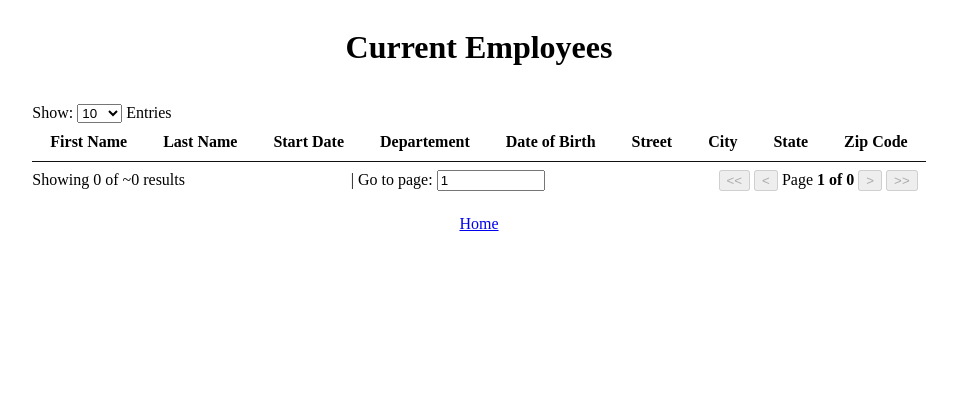
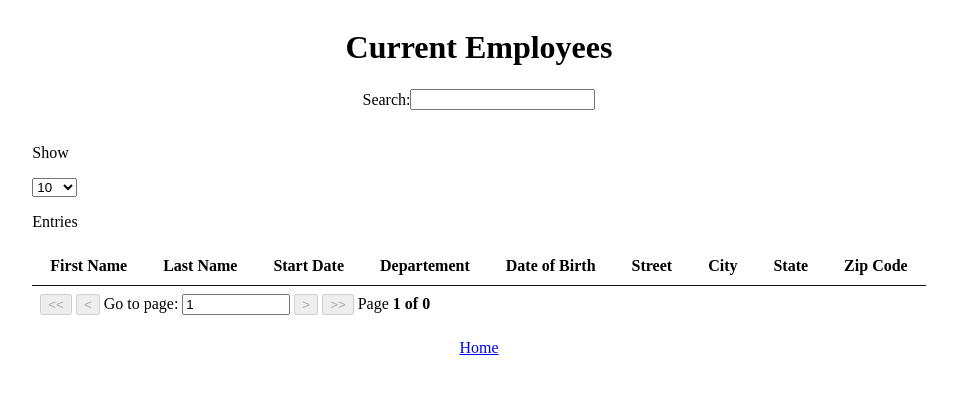
Before and after one commit to Jysai/JCL_14_1, a React (Create React App) app: page /list in a window 1280 px wide. Shown: the top 394 px of the page, without its empty margins (161-1118 px from the left). Built offline with nearby package versions, Linux system fonts and the light colour scheme.

Commit message:
intégration du moteur de recherche pour la table et changement du format de la date

```diff
--- a/src/components/DateBirthPicker.js
+++ b/src/components/DateBirthPicker.js
@@ -8,14 +8,17 @@ const DateBirthPicker = () => {
   const dispatch = useDispatch();
 
   const selectDate = (e) => {
+
+    const selectDate = new Date(e.target.value).toLocaleDateString("fr")
+
     const data = {
       ...user,
-      birthDate: e.target.value,
+      birthDate: selectDate
     };
     dispatch(userInfos(data));
   };
 
-  return <input type="date" id="date" onChange={selectDate} />;
+  return <input type="date" id="date" timezone="[[timezone]]" onChange={selectDate} />;
 };
 
 export default DateBirthPicker;
--- a/src/components/DateStartPicker.js
+++ b/src/components/DateStartPicker.js
@@ -7,10 +7,17 @@ const DateStartPicker = () => {
 
   const dispatch = useDispatch();
 
+
+
   const selectDate = (e) => {
+
+    const selectDate = new Date(e.target.value).toLocaleDateString("fr")
+
+
+
     const data = {
       ...user,
-      startDate: e.target.value,
+      startDate: selectDate
     };
     dispatch(userInfos(data));
   };
--- a/src/components/TableEmployeesLib.js
+++ b/src/components/TableEmployeesLib.js
@@ -1,8 +1,10 @@
-import React from "react";
+import React, { useRef, useState } from "react";
 import styled from "styled-components";
 import { useTable, usePagination, useSortBy } from "react-table";
 import { useSelector } from "react-redux";
 import { selectUserArray } from "../feature/arrayUserSlice";
+
+
 
 // import makeData from "./makeData";
 
@@ -30,16 +32,9 @@ const Styles = styled.div`
   }
 `;
 
-// Let's add a fetchData method to our Table component that will be used to fetch
-// new data when pagination state changes
-// We can also add a loading state to let our table know it's loading new data
-function Table({
-  columns,
-  data,
-  fetchData,
-  loading,
-  pageCount: controlledPageCount,
-}) {
+
+function Table({ columns, data }) {
+
   const {
     getTableProps,
     getTableBodyProps,
@@ -54,104 +49,97 @@ function Table({
     nextPage,
     previousPage,
     setPageSize,
-    // Get the state from the instance
-    state: { pageIndex, pageSize },
+    state: {
+      pageIndex,
+      pageSize,
+    },
   } = useTable(
     {
       columns,
       data,
-      initialState: { pageIndex: 0 }, // Pass our hoisted table state
-      manualPagination: true, // Tell the usePagination
-      // hook that we'll handle our own data fetching
-      // This means we'll also have to provide our own
-      // pageCount.
-      pageCount: controlledPageCount,
+
+
+      disableMultiSort: true,
     },
+
     useSortBy,
     usePagination
-
   );
 
-  // Listen for changes in pagination and use the state to fetch our new data
-  React.useEffect(() => {
-    fetchData({ pageIndex, pageSize });
-  }, [fetchData, pageIndex, pageSize]);
+  return (
 
-  // Render the UI for your table
-  return (
     <>
-       <span>
-          Show:
 
-        </span>{" "}
+    <div><p>Show</p>
+       {" "}
        <select
           value={pageSize}
           onChange={(e) => {
             setPageSize(Number(e.target.value));
           }}
         >
+
           {[10, 20, 50, 100].map((pageSize) => (
             <option key={pageSize} value={pageSize}>
                {pageSize}
             </option>
           ))}
-        </select>{" "}
-        <span>
-          Entries
+        </select>
+        {" "}
+        <p>Entries</p></div>
 
-        </span>
       <table {...getTableProps()}>
+
         <thead>
-
           {headerGroups.map((headerGroup) => (
             <tr {...headerGroup.getHeaderGroupProps()}>
               {headerGroup.headers.map((column) => (
-                <th {...column.getHeaderProps(column.getSortByToggleProps())}>
+                <th {...column.getHeaderProps()}>
+                  <div>
+                    <span {...column.getSortByToggleProps()}>
                       {column.render("Header")}
-                  <span>
                       {column.isSorted
                         ? column.isSortedDesc
                           ? " 🔽"
                           : " 🔼"
                         : ""}
                     </span>
+                  </div>
+
                 </th>
               ))}
             </tr>
           ))}
         </thead>
         <tbody {...getTableBodyProps()}>
-          {page.map((row, i) => {
+          {page.map((row) => {
             prepareRow(row);
             return (
               <tr {...row.getRowProps()}>
                 {row.cells.map((cell) => {
                   return (
-                    <td {...cell.getCellProps()}>{cell.render("Cell")}</td>
+                    <td {...cell.getCellProps()}>
+                      {
+                        cell.render("Cell")
+                      }
+                    </td>
                   );
                 })}
               </tr>
             );
           })}
-
         </tbody>
       </table>
-      {/*
-        Pagination can be built however you'd like.
-        This is just a very basic UI implementation:
-      */}
-      <div className="footer-table">
-      <span>{loading ? (
-              // Use our custom loading state to show a loading indicator
-              <span colSpan="10000">Loading...</span>
-            ) : (
-              <span colSpan="10000">
-                Showing {page.length} of ~{controlledPageCount * pageSize}{" "}
-                results
-              </span>
-            )}</span>
-            <span>
-          | Go to page:{" "}
+
+      <div className="pagination">
+        <button onClick={() => gotoPage(0)} disabled={!canPreviousPage}>
+          {"<<"}
+        </button>{" "}
+        <button onClick={() => previousPage()} disabled={!canPreviousPage}>
+          {"<"}
+        </button>
+        <span>{" "}
+          Go to page:{" "}
           <input
             type="number"
             defaultValue={pageIndex + 1}
@@ -161,13 +149,14 @@ function Table({
             }}
             style={{ width: "100px" }}
           />
-        </span>{" "}
-      <div className="pagination">
-        <button onClick={() => gotoPage(0)} disabled={!canPreviousPage}>
-          {"<<"}
-        </button>{" "}
-        <button onClick={() => previousPage()} disabled={!canPreviousPage}>
-          {"<"}
+        </span>
+        {" "}
+        <button onClick={() => nextPage()} disabled={!canNextPage}>
+          {">"}
+        </button>
+        {" "}
+        <button onClick={() => gotoPage(pageCount - 1)} disabled={!canNextPage}>
+          {">>"}
         </button>{" "}
         <span>
           Page{" "}
@@ -175,26 +164,39 @@ function Table({
             {pageIndex + 1} of {pageOptions.length}
           </strong>{" "}
         </span>
-        <button onClick={() => nextPage()} disabled={!canNextPage}>
-          {">"}
-        </button>{" "}
-        <button onClick={() => gotoPage(pageCount - 1)} disabled={!canNextPage}>
-          {">>"}
-        </button>{" "}
 
-        </div>
+
       </div>
     </>
   );
 }
 
-// Let's simulate a large dataset on the server (outside of our component)
-// const serverData = makeData(100);
-// console.log(serverData);
-
 
 function TableEmployeesLib() {
+
   const ArrayUserSelector = useSelector(selectUserArray)
+
+  const inputEl = useRef();
+  const [text, setText] = useState("")
+
+  const onChange = e => setText(inputEl.current.value);
+  const arrayFilters = [];
+
+  ArrayUserSelector.userArray.forEach((element) => {
+    if (
+      element.firstName.toLowerCase().match(text.toLowerCase()) ||
+      element.lastName.toLowerCase().match(text.toLowerCase()) ||
+      element.startDate.toLowerCase().match(text.toLowerCase()) ||
+      element.departement.toLowerCase().match(text.toLowerCase()) ||
+      element.birthDate.toLowerCase().match(text.toLowerCase()) ||
+      element.street.toLowerCase().match(text.toLowerCase()) ||
+      element.city.toLowerCase().match(text.toLowerCase()) ||
+      element.usState.toLowerCase().match(text.toLowerCase()) ||
+      element.zipCode.toLowerCase().match(text.toLowerCase())
+    ) {
+      arrayFilters.push(element);
+    }
+  })
 
   const columns = React.useMemo(
     () => [
@@ -238,51 +240,24 @@ function TableEmployeesLib() {
     []
   );
 
-  // We'll start our table without any data
-  const [data, setData] = React.useState([]);
-  const [loading, setLoading] = React.useState(false);
-  const [pageCount, setPageCount] = React.useState(0);
-  const fetchIdRef = React.useRef(0);
-
-  const fetchData = React.useCallback(({ pageSize, pageIndex }) => {
-    // This will get called when the table needs new data
-    // You could fetch your data from literally anywhere,
-    // even a server. But for this example, we'll just fake it.
-
-    // Give this fetch an ID
-    const fetchId = ++fetchIdRef.current;
-
-    // Set the loading state
-    setLoading(true);
-
-    // We'll even set a delay to simulate a server here
-    setTimeout(() => {
-      // Only update the data if this is the latest fetch
-      if (fetchId === fetchIdRef.current) {
-        const startRow = pageSize * pageIndex;
-        const endRow = startRow + pageSize;
-        setData(ArrayUserSelector.userArray.slice(startRow, endRow));
-
-        // Your server could send back total page count.
-        // For now we'll just fake it, too
-        setPageCount(Math.ceil(ArrayUserSelector.userArray.length / pageSize));
-
-        setLoading(false);
-      }
-    }, 1000);
-  }, []);
-
   return (
+    <>
+    <div className="input-search-table">
+          <p>Search:</p>
+          <input ref={inputEl} onChange={onChange}></input>
+        </div>
      <Styles>
-
+      {console.log(arrayFilters.length)}
       <Table
         columns={columns}
-        data={data}
-        fetchData={fetchData}
-        loading={loading}
-        pageCount={pageCount}
+        data={arrayFilters }
+        // fetchData={fetchData}
+
+
       />
     </Styles>
+    </>
+
   );
 }
 
```
Lines whose indentation alone changed are shown as unchanged.
